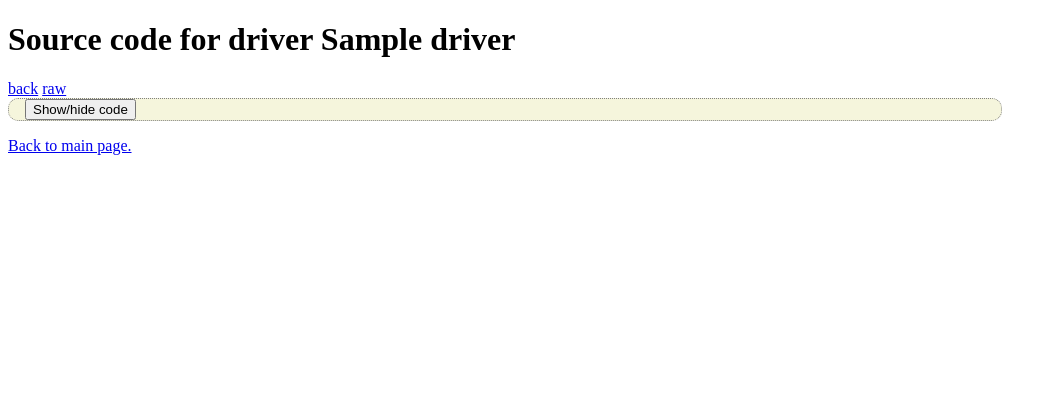
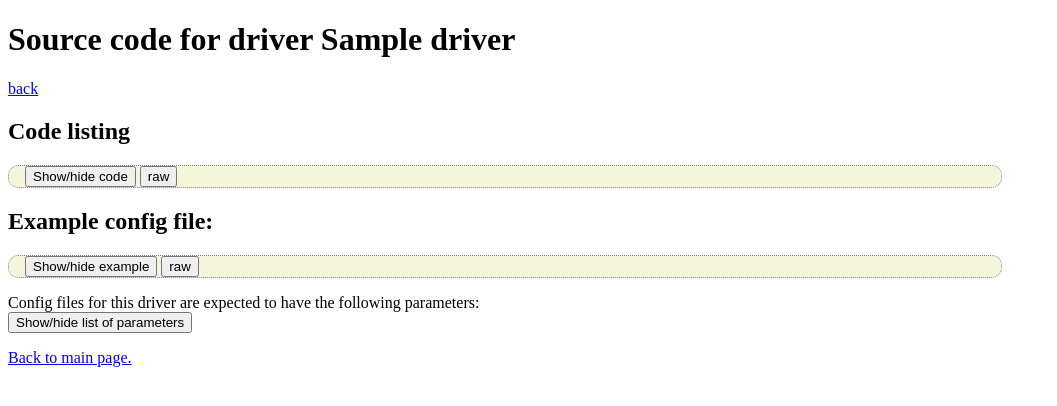
Before and after one commit to jftsang/mdpmflc, a Flask app: template mdpmflc/templates/driver_src.html in a window 1280 px wide. Shown: the top 406 px of the page, without its empty margins (0-1057 px from the left). Run offline with Flask 2, Linux system fonts and the light colour scheme; the template is opened without the code that fills it: most values are stand-ins (such as "Sample title", 1, 10 or a date in 2020); parts of the project's set-up code (start-up, migrations or seed data) failed here and were passed over.

Commit message:
More instructions about how to use .config files
The source listings page now also supports the ability to show an
.example.config file, if one is available in the SRCDIR. The required
fields in such a file are now also shown on the page.

```diff
--- a/mdpmflc/controller/driver/view_driver.py
+++ b/mdpmflc/controller/driver/view_driver.py
@@ -3,6 +3,7 @@ import flask
 from flask import Response, render_template
 
 from mdpmflc import SRCDIR, app
+from mdpmflc.utils.driver import get_config_fields
 from mdpmflc.utils.listings import get_available_series
 
 
@@ -19,11 +20,25 @@ def driverpage(dri):
 @app.route("/driver/<dri>/source")
 def driver_source(dri):
     """A page that shows a driver's source code."""
+    # Read the source file
     src_fn = os.path.join(SRCDIR, dri + ".cpp")
     src_f = open(src_fn, "r")
+    src = src_f.read()
+
+    # Read the example config, if it is available
+    example_config_fn = os.path.join(SRCDIR, dri + ".example.config")
+    try:
+        example_config_f = open(example_config_fn, "r")
+        example_config = example_config_f.read()
+    except OSError:
+        example_config = None
+
+    pars_fields = get_config_fields(src, "pars")
     return render_template("driver_src.html",
                            driver=dri,
-                           src=src_f.read())
+                           src=src,
+                           cfgex=example_config,
+                           pars_fields=pars_fields)
 
 
 @app.route("/driver/<dri>/source/raw")
@@ -32,3 +47,15 @@ def driver_source_raw(dri):
     src_fn = os.path.join(SRCDIR, dri + ".cpp")
     src_f = open(src_fn, "r")
     return Response(src_f.read(), mimetype='text/plain')
+
+
+@app.route("/driver/<dri>/exampleconfig")
+def driver_source_exampleconfig(dri):
+    """Return the example config file."""
+    example_config_fn = os.path.join(SRCDIR, dri + ".example.config")
+    try:
+        example_config_f = open(example_config_fn, "r")
+        example_config = example_config_f.read()
+        return Response(example_config, mimetype='text/plain')
+    except OSError:
+        return Response(404)
--- a/mdpmflc/static/style.css
+++ b/mdpmflc/static/style.css
@@ -68,7 +68,7 @@ div.codelisting
     padding-right: 1em;
 }
 
-pre.collapsible
+.collapsible
 {
     display: none;
 }
--- a/mdpmflc/templates/driver.html
+++ b/mdpmflc/templates/driver.html
@@ -8,7 +8,9 @@
 
 <h1>Driver {{driver}} on server <a href="/">{{hostname}}</a></h1>
 
-<a href="source">source</a>
+<h2>Sources and examples</h2>
+
+<p><a href="source">source</a></p>
 
 <h2>Start a new simulation</h2>
 
@@ -17,6 +19,7 @@
     <br/>
     Series name
     <select name="sername">
+        <option></option>
         {% for s in available_series %}
             <option value="{{s}}">{{s}}</option>
         {% endfor %}
--- a/mdpmflc/templates/driver_src.html
+++ b/mdpmflc/templates/driver_src.html
@@ -10,15 +10,34 @@
 <h1>Source code for driver {{ driver }}</h1>
 
 <a href=".">back</a>
-<a href="source/raw">raw</a>
 
+<h2>Code listing</h2>
 <script src="/static/js/showhidecode.js"></script>
 <div class="codelisting">
     <button onclick="showHideCode('codelisting_text')">Show/hide code</button>
+    <a href="source/raw"><button>raw</button></a>
     <pre id="codelisting_text" class="collapsible">
-{{ src }}
-    </pre>
+{{ src }}</pre>
 </div>
+
+{% if cfgex %}
+<h2>Example config file:</h2>
+<div class="codelisting">
+    <button onclick="showHideCode('codelisting_example')">Show/hide example</button>
+    <a href="exampleconfig"><button>raw</button></a>
+    <pre id="codelisting_example" class="collapsible">
+{{cfgex}}</pre>
+</div>
+{% endif %}
+
+{% if pars_fields %}
+<p>Config files for this driver are expected to have the following parameters:<br/>
+<button onclick="showHideCode('param_list')">Show/hide list of parameters</button>
+<ul id="param_list" class="collapsible">{% for pf in pars_fields %}
+    <li>{{ pf }}</li>
+{% endfor %}</ul>
+</p>
+{% endif %}
 
 <p>
     <a href="/">Back to main page.</a>
```
Also changed, not shown: mdpmflc/templates/help.html (+10 -1 lines), mdpmflc/utils/driver.py (added, +19 -0 lines).
